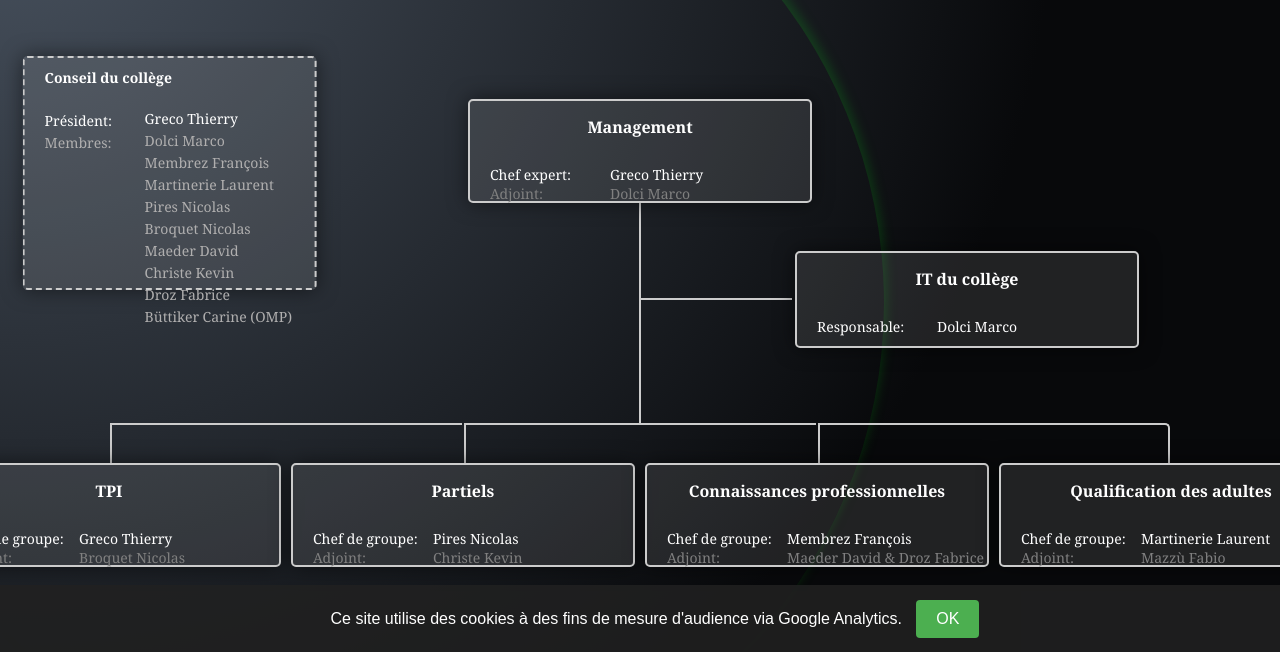
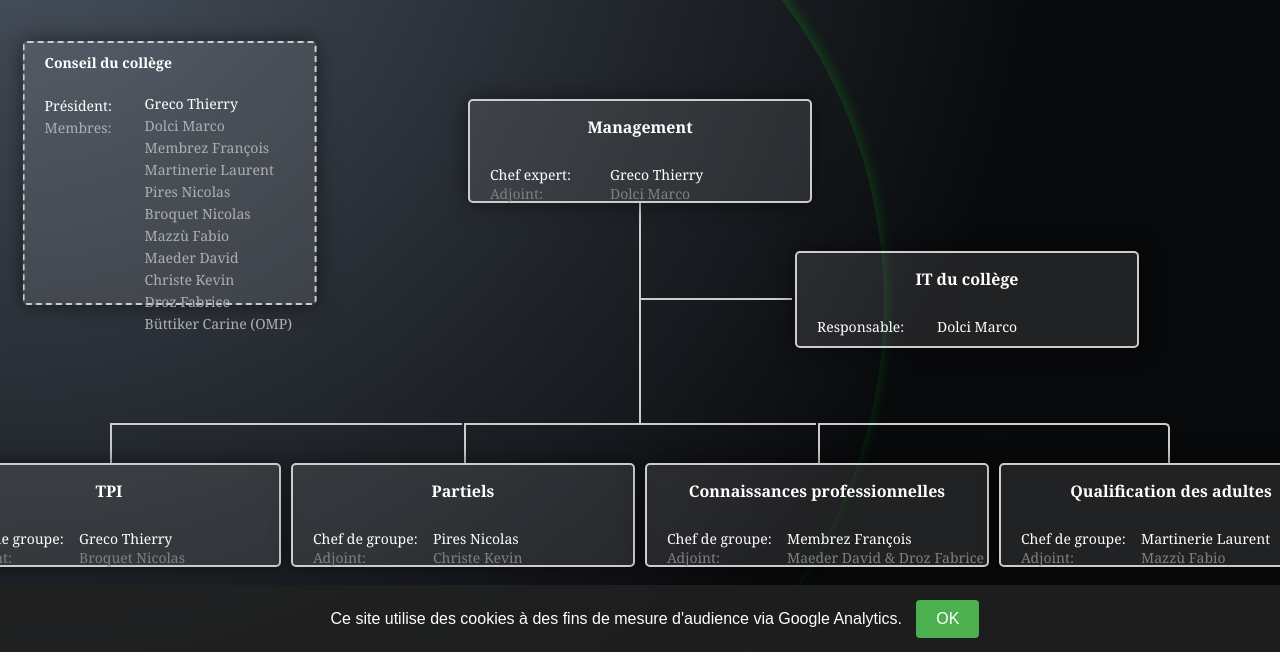
Before and after one commit to mwdolci/website_experts-meca, a plain HTML site: page orgchart.html in a window 1280 px wide. Shown: the part 147-799 px from the top of the page. Drawn offline with Linux system fonts and the light colour scheme.

Commit message:
Correction, ajout Fabio dans la case conseil

```diff
--- a/MainStyle.css
+++ b/MainStyle.css
@@ -1413,7 +1413,7 @@ button {
     background-color: rgba(255, 255, 255, 0.1);
     transition: all 0.5s;
     width: 250px;
-    height: 210px;
+    height: 240px;
     box-shadow: 0 0 20px rgba(0, 0, 0, 0.5); /* Ombre portée */
     font-family: Georgia, serif;
     font-size: 16px;
--- a/orgchart.html
+++ b/orgchart.html
@@ -16,7 +16,7 @@
     <meta name="description" content="Site officiel pour les apprentis, experts et formateurs en mécanique du canton de Berne (région francophone). Informations sur les professions, examens et organisation du collège d'experts.">
     <meta name="robots" content="index, follow">
     <title>Collège d'experts - Organigramme</title>
-    <link rel="stylesheet" href="MainStyle.css?v=4.0.6">
+    <link rel="stylesheet" href="MainStyle.css?v=4.0.7">
     <link rel="icon" type="image/png" sizes="16x16" href="images/be_mini.png">
     <link rel="stylesheet" href="https://cdnjs.cloudflare.com/ajax/libs/font-awesome/6.0.0-beta3/css/all.min.css">
     <link href="https://fonts.googleapis.com/css2?family=Lobster&display=swap" rel="stylesheet">
@@ -104,6 +104,7 @@
                         <span class="value">Martinerie Laurent</span><br>
                         <span class="value">Pires Nicolas</span><br>
                         <span class="value">Broquet Nicolas</span><br>
+						<span class="value">Mazzù Fabio</span><br>
                         <span class="value">Maeder David</span><br>
                         <span class="value">Christe Kevin</span><br>
                         <span class="value">Droz Fabrice</span><br>
```
